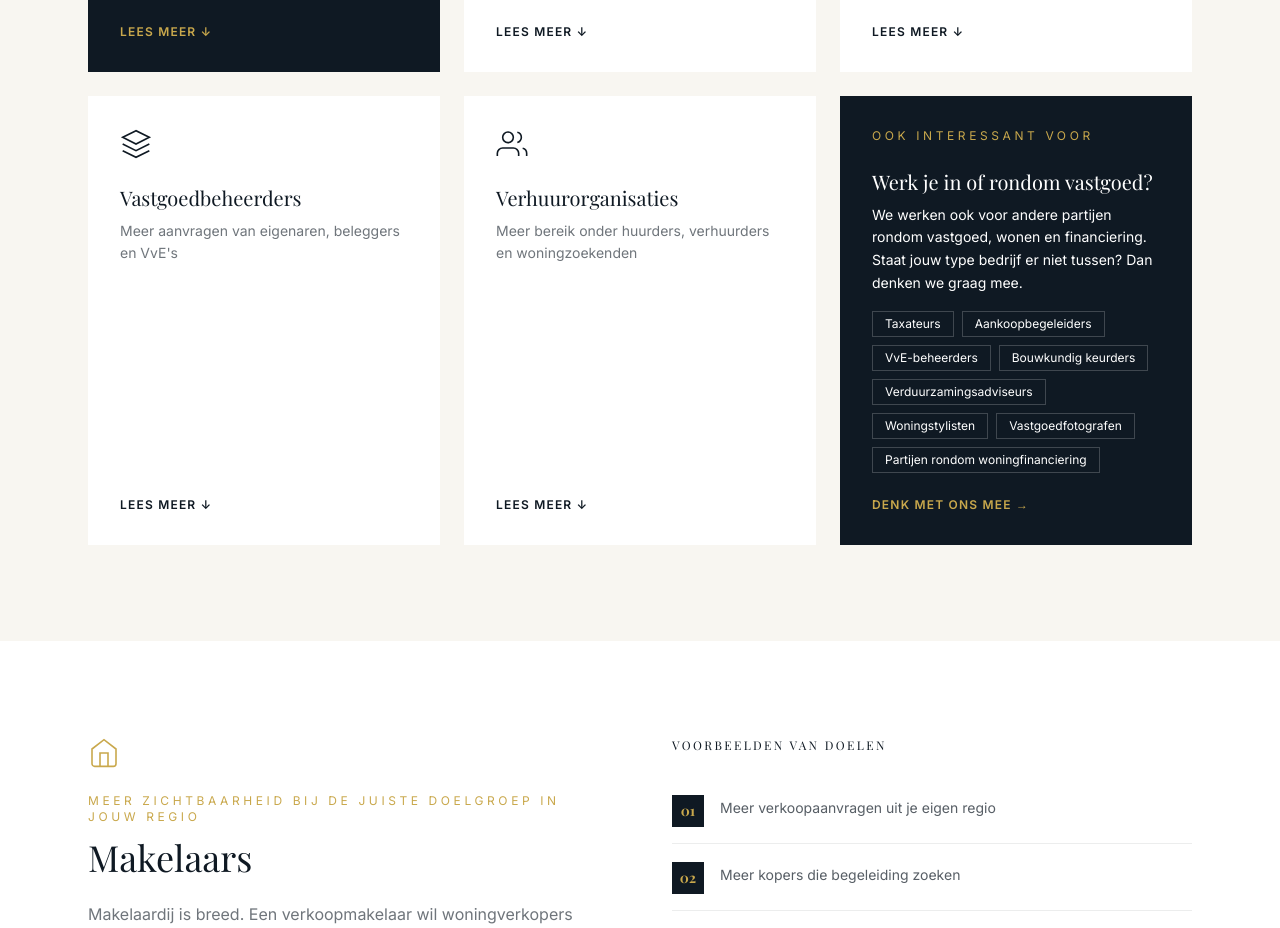
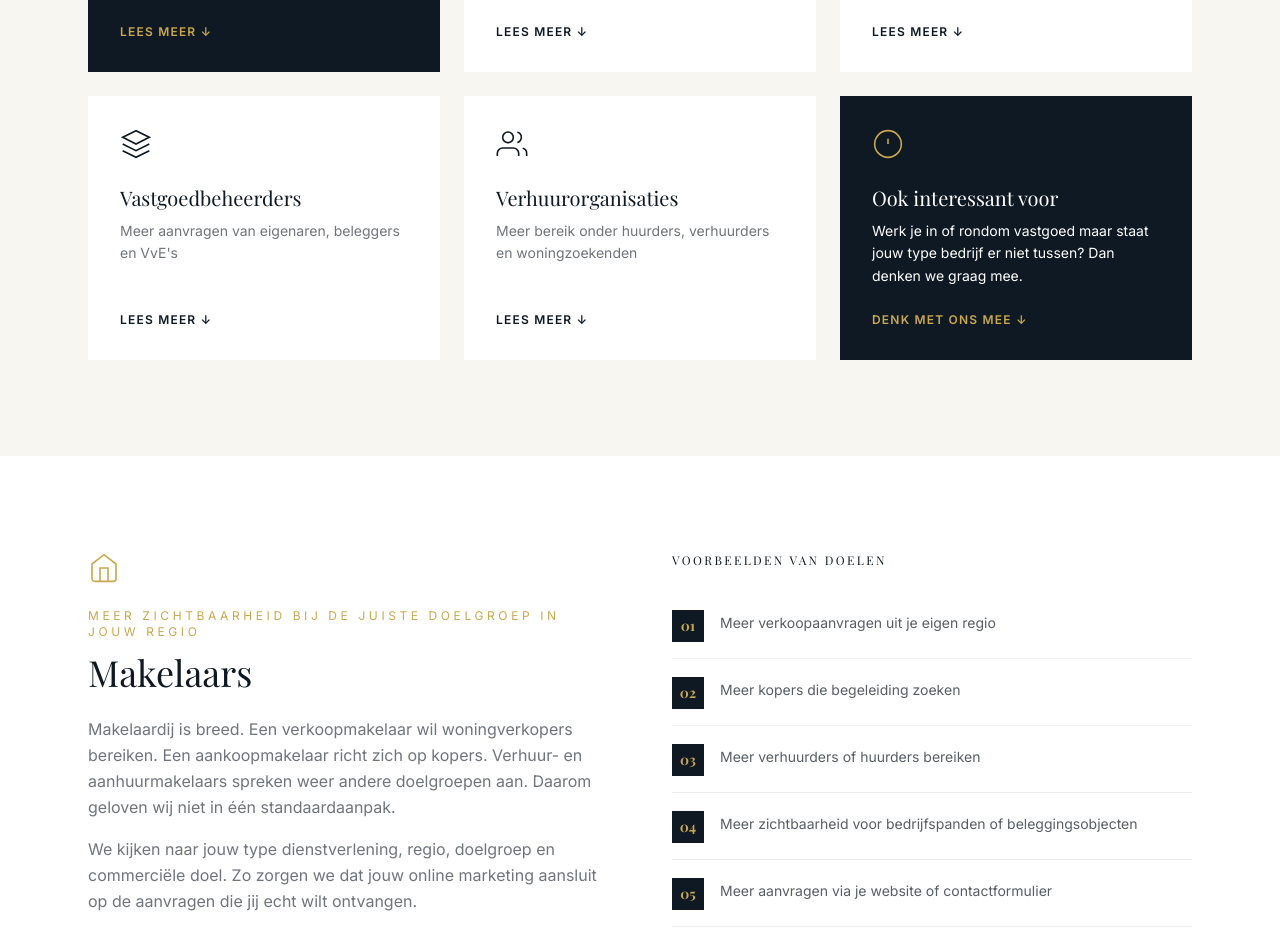
Before and after one commit to jaspermontagnadigital/vastgoedonlinemarketing, a Next.js app: page /voor-wie in a window 1280 px wide. Shown: the part 880-1808 px from the top of the page. Built offline with nearby package versions, Linux system fonts and the light colour scheme; a web font is replaced by a local one.

Commit message:
ook interessant voor blok gelijkwaardig aan rest

```diff
--- a/src/app/voor-wie/page.tsx
+++ b/src/app/voor-wie/page.tsx
@@ -187,22 +187,17 @@ export default function VoorWiePage() {
               ))}
               {/* 6e blok: Ook interessant voor */}
               <div className="bg-[var(--color-navy)] p-8 flex flex-col gap-6">
-                <p className="text-[var(--color-gold)] text-xs tracking-[0.3em] uppercase">Ook interessant voor</p>
+                <svg viewBox="0 0 24 24" fill="none" stroke="currentColor" strokeWidth={1.2} className="w-8 h-8 text-[var(--color-gold)]">
+                  <circle cx="12" cy="12" r="10" /><path d="M12 8v4M12 16h.01" />
+                </svg>
                 <div>
-                  <h3 className="font-serif text-xl mb-2 text-white">Werk je in of rondom vastgoed?</h3>
-                  <p className="text-sm leading-relaxed text-white mb-4">
-                    We werken ook voor andere partijen rondom vastgoed, wonen en financiering. Staat jouw type bedrijf er niet tussen? Dan denken we graag mee.
+                  <h3 className="font-serif text-xl mb-2 text-white">Ook interessant voor</h3>
+                  <p className="text-sm leading-relaxed text-white">
+                    Werk je in of rondom vastgoed maar staat jouw type bedrijf er niet tussen? Dan denken we graag mee.
                   </p>
-                  <div className="flex flex-wrap gap-2">
-                    {ookInteressant.map((item) => (
-                      <span key={item} className="px-3 py-1 border border-white/20 text-white text-xs">
-                        {item}
-                      </span>
-                    ))}
-                  </div>
                 </div>
                 <Link href="/contact" className="text-xs tracking-widest uppercase font-semibold text-[var(--color-gold)] mt-auto hover:text-[var(--color-gold-light)] transition-colors">
-                  Denk met ons mee →
+                  Denk met ons mee ↓
                 </Link>
               </div>
             </div>
```
